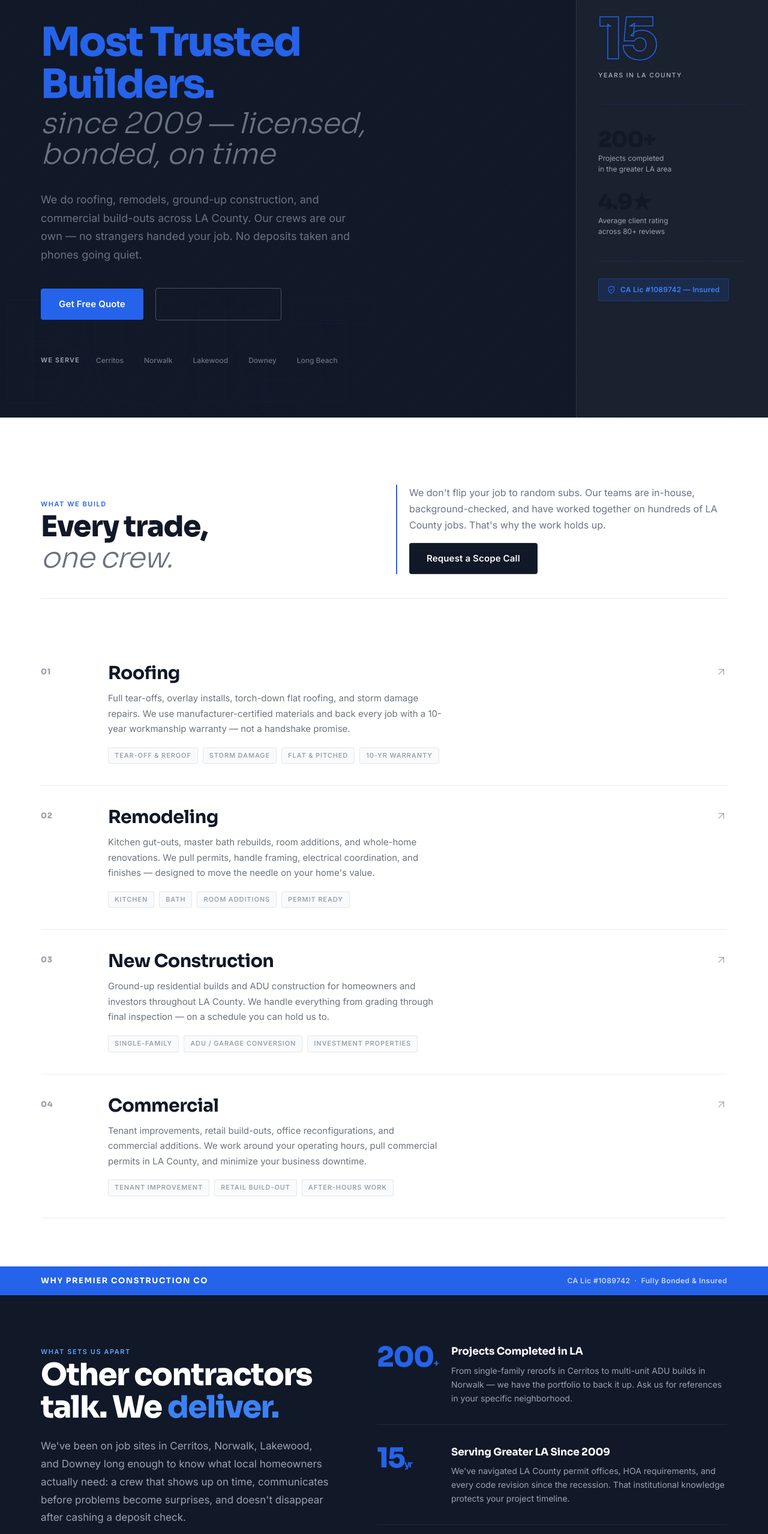
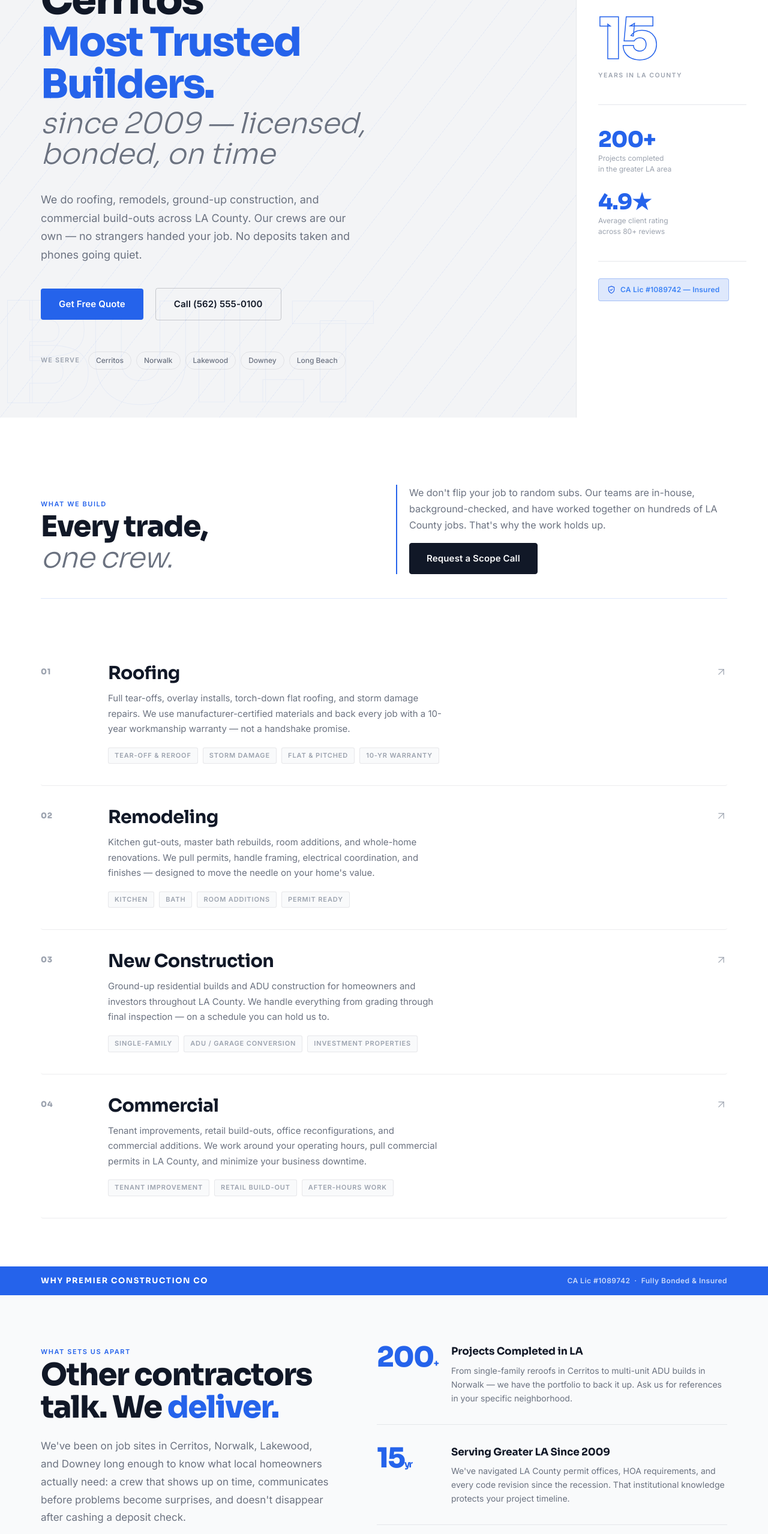
Before and after one commit to justinparkdev/ai-business, a plain HTML site: page premier-construction/index.html in a window 1280 px wide. Shown: the part 240-2797 px from the top of the page at 60% size. Drawn offline with Linux system fonts and the light colour scheme.

Commit message:
Fix premier-construction to CLEAN WHITE palette

```diff
--- a/premier-construction/index.html
+++ b/premier-construction/index.html
@@ -15,7 +15,7 @@
     :root {
       --bg:        #FFFFFF;
       --bg-card:   #F9FAFB;
-      --bg-deep:   #111827;
+      --bg-deep:   #F3F4F6;
       --text:      #111827;
       --muted:     #6B7280;
       --dim:       #9CA3AF;
@@ -23,7 +23,7 @@
       --accent-lt: #3B82F6;
       --border:    rgba(37,99,235,0.15);
       --border-lt: rgba(17,24,39,0.08);
-      --cream:     #111827;
+      --cream:     #F9FAFB;
       --font-h:    'Sora', sans-serif;
       --font-b:    'Inter', sans-serif;
     }
@@ -68,16 +68,16 @@
     .btn-ghost {
       background: transparent;
       color: var(--text);
-      border: 1.5px solid rgba(255,255,255,0.25);
+      border: 1.5px solid rgba(17,24,39,0.2);
     }
-    .btn-ghost:hover { border-color: var(--accent); color: var(--accent-lt); }
+    .btn-ghost:hover { border-color: var(--accent); color: var(--accent); }
 
     .btn-dark {
-      background: var(--bg-deep);
+      background: #111827;
       color: #F9FAFB;
-      border: 1.5px solid rgba(255,255,255,0.1);
+      border: 1.5px solid #111827;
     }
-    .btn-dark:hover { border-color: var(--accent-lt); }
+    .btn-dark:hover { background: #1F2937; border-color: #1F2937; }
 
     /* ── MICRO LABEL ─────────────────────────────────────── */
     .eyebrow {
@@ -182,8 +182,8 @@
       background-image:
         repeating-linear-gradient(
           -52deg,
-          rgba(37,99,235,0.04) 0px,
-          rgba(37,99,235,0.04) 1px,
+          rgba(37,99,235,0.06) 0px,
+          rgba(37,99,235,0.06) 1px,
           transparent 1px,
           transparent 48px
         );
@@ -200,8 +200,8 @@
       font-size: clamp(140px, 18vw, 240px);
       line-height: 1;
       color: transparent;
-      -webkit-text-stroke: 1px rgba(37,99,235,0.08);
-      text-stroke: 1px rgba(37,99,235,0.08);
+      -webkit-text-stroke: 1px rgba(37,99,235,0.06);
+      text-stroke: 1px rgba(37,99,235,0.06);
       letter-spacing: -0.04em;
       user-select: none;
       pointer-events: none;
@@ -328,8 +328,8 @@
       display: flex;
       flex-direction: column;
       justify-content: center;
-      background: rgba(255,255,255,0.04);
-      border-left: 1px solid rgba(255,255,255,0.1);
+      background: #FFFFFF;
+      border-left: 1px solid #E5E7EB;
       padding: 80px 36px;
       gap: 0;
     }
@@ -338,7 +338,7 @@
     .hero-year-block {
       margin-bottom: 40px;
       padding-bottom: 40px;
-      border-bottom: 1px solid var(--border);
+      border-bottom: 1px solid #E5E7EB;
     }
     .hero-year-num {
       font-family: var(--font-h);
@@ -373,7 +373,7 @@
       font-size: 36px;
       line-height: 1;
       letter-spacing: -0.03em;
-      color: var(--text);
+      color: var(--accent);
     }
     .hero-stat-desc {
       font-size: 12px;
@@ -386,7 +386,7 @@
     .hero-license {
       margin-top: 40px;
       padding-top: 28px;
-      border-top: 1px solid var(--border);
+      border-top: 1px solid #E5E7EB;
     }
     .hero-license-badge {
       display: inline-flex;
@@ -427,7 +427,8 @@
         flex-wrap: wrap;
         gap: 24px;
         padding: 32px 20px;
-        background: rgba(255,255,255,0.05);
+        background: #FFFFFF;
+        border-top: 1px solid #E5E7EB;
       }
       .hero-year-block { display: none; }
       .hero-stat-list { flex-direction: row; flex-wrap: wrap; gap: 20px; }
@@ -592,7 +593,7 @@
     ══════════════════════════════════════════════════════ */
     #why-us {
       background: var(--cream);
-      color: var(--bg);
+      color: var(--text);
       padding: 0;
       position: relative;
     }
@@ -645,24 +646,24 @@
       font-size: clamp(32px, 4vw, 52px);
       line-height: 1.05;
       letter-spacing: -0.03em;
-      color: var(--bg);
+      color: var(--text);
       margin-bottom: 24px;
     }
     .why-headline span {
-      color: var(--accent-lt);
+      color: var(--accent);
     }
     .why-lead {
       font-size: 17px;
-      color: #9CA3AF;
+      color: var(--muted);
       line-height: 1.75;
       margin-bottom: 36px;
     }
     .why-left-cta {
-      background: #FFFFFF;
-      color: #111827;
+      background: var(--accent);
+      color: #FFFFFF;
       border: none;
     }
-    .why-left-cta:hover { background: #F3F4F6; transform: translateY(-1px); }
+    .why-left-cta:hover { background: var(--accent-lt); transform: translateY(-1px); }
 
     /* right: 3 differentiators as horizontal bars */
     .why-facts {
@@ -672,7 +673,7 @@
     }
     .why-fact {
       padding: 32px 0;
-      border-bottom: 1px solid rgba(255,255,255,0.08);
+      border-bottom: 1px solid #E5E7EB;
       display: grid;
       grid-template-columns: 100px 1fr;
       gap: 24px;
@@ -696,13 +697,13 @@
       font-family: var(--font-h);
       font-weight: 700;
       font-size: 17px;
-      color: var(--bg);
+      color: var(--text);
       margin-bottom: 6px;
       letter-spacing: -0.01em;
     }
     .why-fact-body {
       font-size: 14px;
-      color: #9CA3AF;
+      color: var(--muted);
       line-height: 1.65;
     }
 
@@ -736,8 +737,8 @@
       font-size: 32vw;
       line-height: 1;
       color: transparent;
-      -webkit-text-stroke: 1px rgba(37,99,235,0.06);
-      text-stroke: 1px rgba(37,99,235,0.06);
+      -webkit-text-stroke: 1px rgba(37,99,235,0.04);
+      text-stroke: 1px rgba(37,99,235,0.04);
       user-select: none;
       pointer-events: none;
     }
@@ -780,7 +781,7 @@
       padding: 48px 40px;
       transition: background 0.2s;
     }
-    .t-card:hover { background: #1F2937; }
+    .t-card:hover { background: #EFF6FF; }
 
     /* featured card spans both rows on left */
     .t-card-featured {
@@ -1005,7 +1006,7 @@
     ══════════════════════════════════════════════════════ */
     #footer {
       background: var(--bg-deep);
-      border-top: 1px solid var(--border);
+      border-top: 1px solid #E5E7EB;
     }
 
     .footer-upper {
@@ -1050,7 +1051,7 @@
       max-width: 1200px;
       margin: 0 auto;
       padding: 16px 28px;
-      border-top: 1px solid var(--border-lt);
+      border-top: 1px solid #E5E7EB;
       display: flex;
       align-items: center;
       justify-content: space-between;
@@ -1293,7 +1294,7 @@
     <div class="why-content">
 
       <div class="why-left r">
-        <span class="eyebrow" style="color:#60A5FA;">What sets us apart</span>
+        <span class="eyebrow">What sets us apart</span>
         <h2 class="why-headline">
           Other contractors<br />
           talk. We <span>deliver.</span>
```
